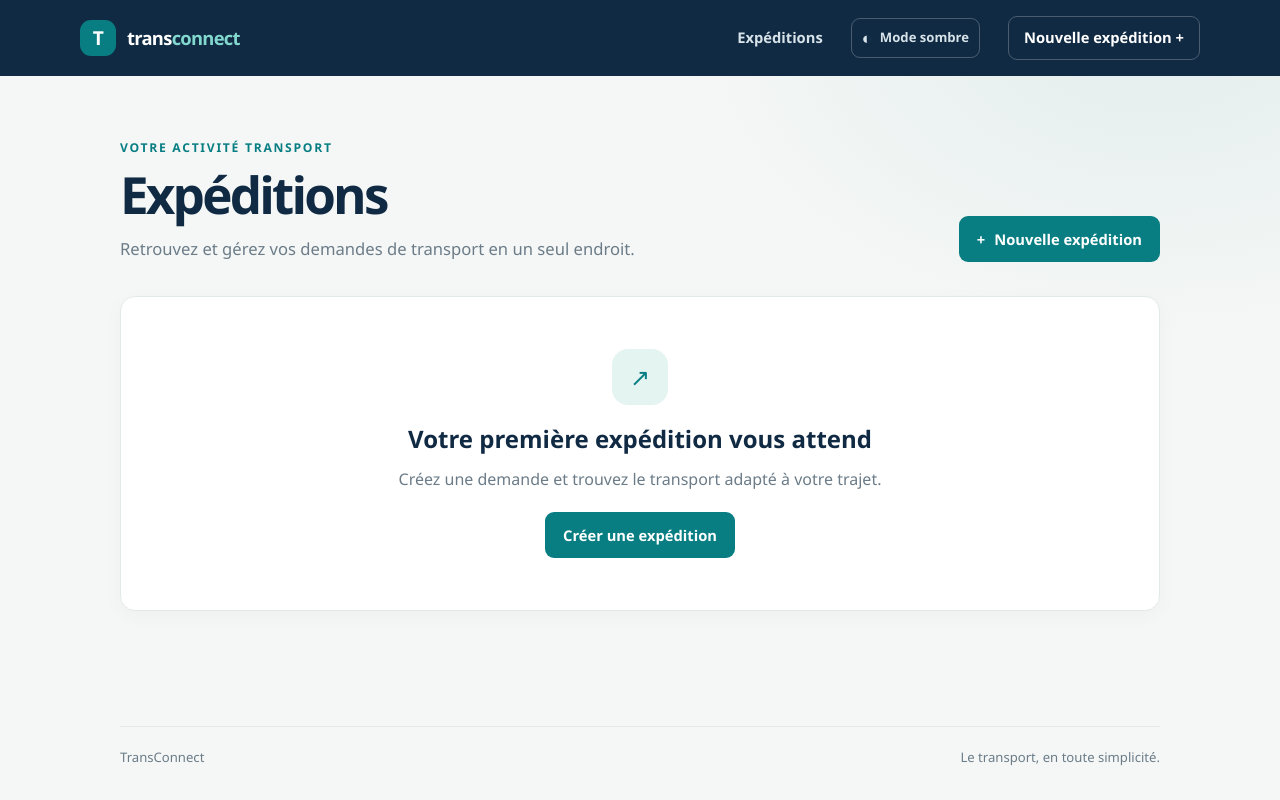
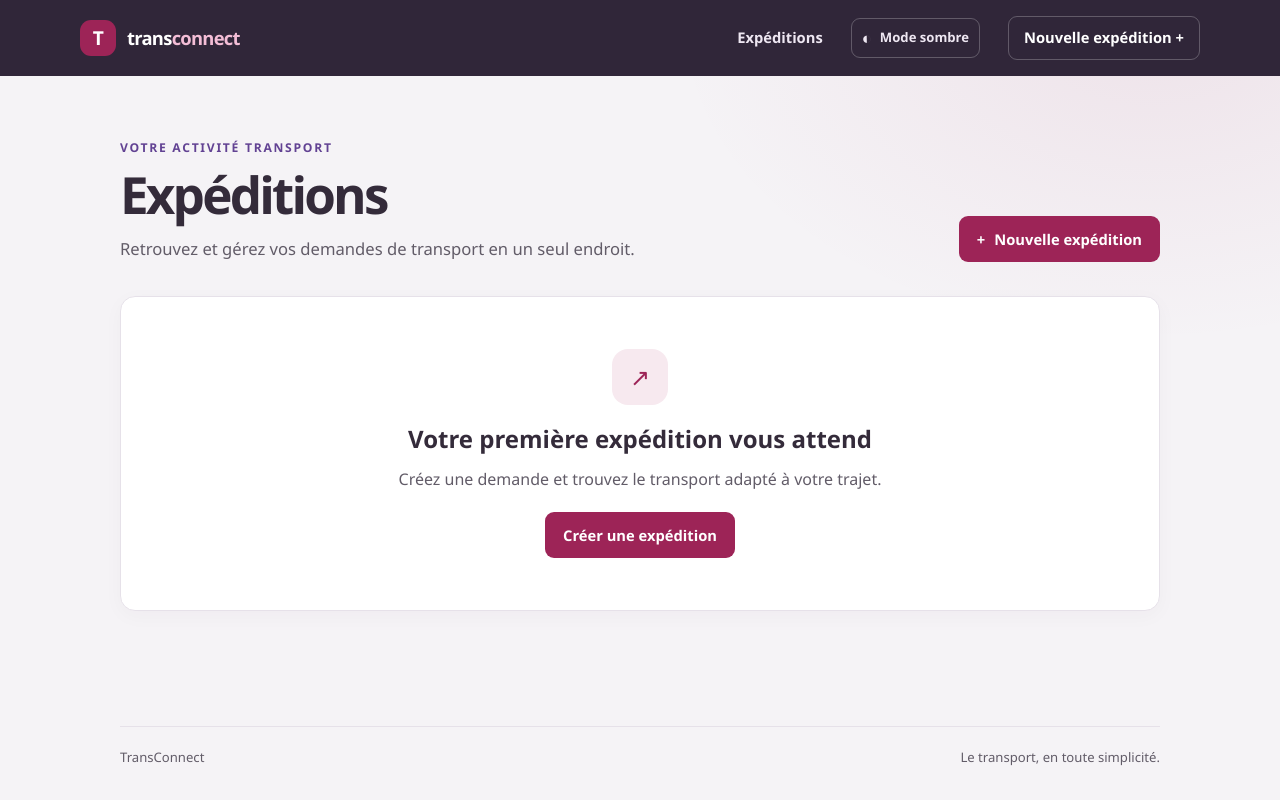
Before and after one commit to alcoholic-lain/PY-WEB, a Django app: page /lister/ in a window 1280 px wide. Run offline with Django 5.2, Linux system fonts and the light colour scheme; data that the repository does not hold is empty.

Commit message:
Refresh TransConnect pink and purple palette
Co-authored-by: Copilot <223556219+Copilot@users.noreply.github.com>

```diff
--- a/ExpeditionsApp/static/expedition/styles.css
+++ b/ExpeditionsApp/static/expedition/styles.css
@@ -1,46 +1,52 @@
 :root {
     color-scheme: light;
-    --header: #102a43;
-    --navy: #102a43;
-    --navy-soft: #243f56;
-    --teal: #087e83;
-    --teal-dark: #06676c;
-    --mint: #e4f4f1;
-    --paper: #f5f7f6;
+    --header: #302639;
+    --navy: #342b3a;
+    --pink: #9d2457;
+    --pink-strong: #812049;
+    --purple: #624293;
+    --rose-tint: #f7e9ef;
+    --status-ink: #9d2457;
+    --paper: #f5f3f6;
     --surface: #fff;
     --on-strong: #fff;
-    --ink: #172b3a;
-    --muted: #6b7c88;
-    --line: #e3e9e9;
-    --coral: #bd4d43;
-    --surface-hover: #f2f7f6;
-    --surface-soft: #f3f8f7;
+    --ink: #302a35;
+    --muted: #625c68;
+    --line: #e6e1e9;
+    --danger: #a52c46;
+    --danger-button: #a52c46;
+    --danger-hover: #812137;
+    --surface-hover: #f7f2f7;
+    --surface-soft: #f7f2f7;
     --field-surface: #fff;
-    --field-border: #d5dfdf;
-    --danger-soft: #fff0ed;
-    --shadow: 0 18px 50px rgb(16 42 67 / 8%);
+    --field-border: #d9d1df;
+    --danger-soft: #f9e9ed;
+    --shadow: 0 18px 50px rgb(48 38 57 / 9%);
 }
 
 :root[data-theme="dark"] {
     color-scheme: dark;
-    --header: #101c26;
-    --navy: #e3edf2;
-    --navy-soft: #d4e0e7;
-    --teal: #4fc4bc;
-    --teal-dark: #78d8ce;
-    --mint: #173d3c;
-    --paper: #0e171d;
-    --surface: #16232c;
-    --on-strong: #f3f8fa;
-    --ink: #e3edf2;
-    --muted: #a4b4bf;
-    --line: #2b3c46;
-    --coral: #ff9588;
-    --surface-hover: #1d3039;
-    --surface-soft: #1a2c34;
-    --field-surface: #111d25;
-    --field-border: #3a4d58;
-    --danger-soft: #3d2828;
+    --header: #211a26;
+    --navy: #f4eff7;
+    --pink: #a33a68;
+    --pink-strong: #843052;
+    --purple: #c1a6ed;
+    --rose-tint: #3a2634;
+    --status-ink: #f0a3c4;
+    --paper: #17141b;
+    --surface: #231f29;
+    --on-strong: #fff;
+    --ink: #f4eff7;
+    --muted: #c3b9ca;
+    --line: #3c3444;
+    --danger: #ff9dad;
+    --danger-button: #a52c46;
+    --danger-hover: #812137;
+    --surface-hover: #302a37;
+    --surface-soft: #2b2531;
+    --field-surface: #1b1721;
+    --field-border: #51465a;
+    --danger-soft: #3d2731;
     --shadow: 0 18px 50px rgb(0 0 0 / 25%);
 }
 
@@ -52,7 +58,7 @@ body {
     margin: 0;
     color: var(--ink);
     background:
-        radial-gradient(ellipse at 90% 2%, rgb(8 126 131 / 8%), transparent 30rem),
+        radial-gradient(ellipse at 90% 2%, color-mix(in srgb, var(--pink) 8%, transparent), transparent 30rem),
         var(--paper);
     font: 16px/1.6 "Segoe UI", "Helvetica Neue", sans-serif;
     transition: color .2s ease, background-color .2s ease;
@@ -93,12 +99,12 @@ a { color: inherit; }
     height: 36px;
     place-items: center;
     border-radius: 11px;
-    background: var(--teal);
+    background: var(--pink);
     color: var(--on-strong);
     font-size: 1.2rem;
 }
 
-.brand-accent { color: #82d7ce; }
+.brand-accent { color: #f3bdd6; }
 
 .nav-links {
     display: flex;
@@ -107,7 +113,7 @@ a { color: inherit; }
 }
 
 .nav-links a {
-    color: #d7e3e9;
+    color: #eee7f2;
     font-size: .92rem;
     font-weight: 600;
     text-decoration: none;
@@ -137,7 +143,7 @@ a { color: inherit; }
     border: 1px solid rgb(255 255 255 / 24%);
     border-radius: 9px;
     background: transparent;
-    color: #d7e3e9;
+    color: #eee7f2;
     font-size: .82rem;
 }
 
@@ -164,7 +170,7 @@ a:focus-visible, button:focus-visible {
 
 .eyebrow {
     margin: 0 0 9px;
-    color: var(--teal);
+    color: var(--purple);
     font-size: .76rem;
     font-weight: 800;
     letter-spacing: .14em;
@@ -207,7 +213,7 @@ h1 {
     padding: 11px 18px;
     border: 0;
     border-radius: 9px;
-    background: var(--teal);
+    background: var(--pink);
     color: var(--on-strong);
     cursor: pointer;
     font: inherit;
@@ -244,7 +250,7 @@ h1 {
     border: 1px solid var(--line);
     border-radius: 15px;
     background: var(--surface);
-    box-shadow: 0 5px 20px rgb(16 42 67 / 3%);
+    box-shadow: 0 5px 20px rgb(48 38 57 / 3%);
 }
 
 .shipment-card {
@@ -305,8 +311,8 @@ h1 {
     place-items: center;
     margin: 0 auto 15px;
     border-radius: 16px;
-    background: var(--mint);
-    color: var(--teal);
+    background: var(--rose-tint);
+    color: var(--pink);
     font-size: 1.5rem;
 }
 
--- a/ExpeditionsApp/static/expedition/theme.js
+++ b/ExpeditionsApp/static/expedition/theme.js
@@ -31,7 +31,7 @@
         }
 
         document.querySelector('meta[name="theme-color"]').content =
-            dark ? "#101c26" : "#102a43";
+            dark ? "#211a26" : "#302639";
     }
 
     const preference = readPreference();
--- a/templates/expedition/base.html
+++ b/templates/expedition/base.html
@@ -4,7 +4,7 @@
 <head>
     <meta charset="utf-8">
     <meta name="viewport" content="width=device-width, initial-scale=1">
-    <meta name="theme-color" content="#102a43">
+    <meta name="theme-color" content="#302639">
     <title>{% block title %}TransConnect{% endblock %}</title>
     <link rel="icon" type="image/svg+xml" href="{% static 'expedition/favicon.svg' %}">
     <script src="{% static 'expedition/theme.js' %}"></script>
```
Also changed, not shown: other parts of ExpeditionsApp/static/expedition/styles.css (+34 -31 lines), ExpeditionsApp/static/expedition/favicon.svg.
